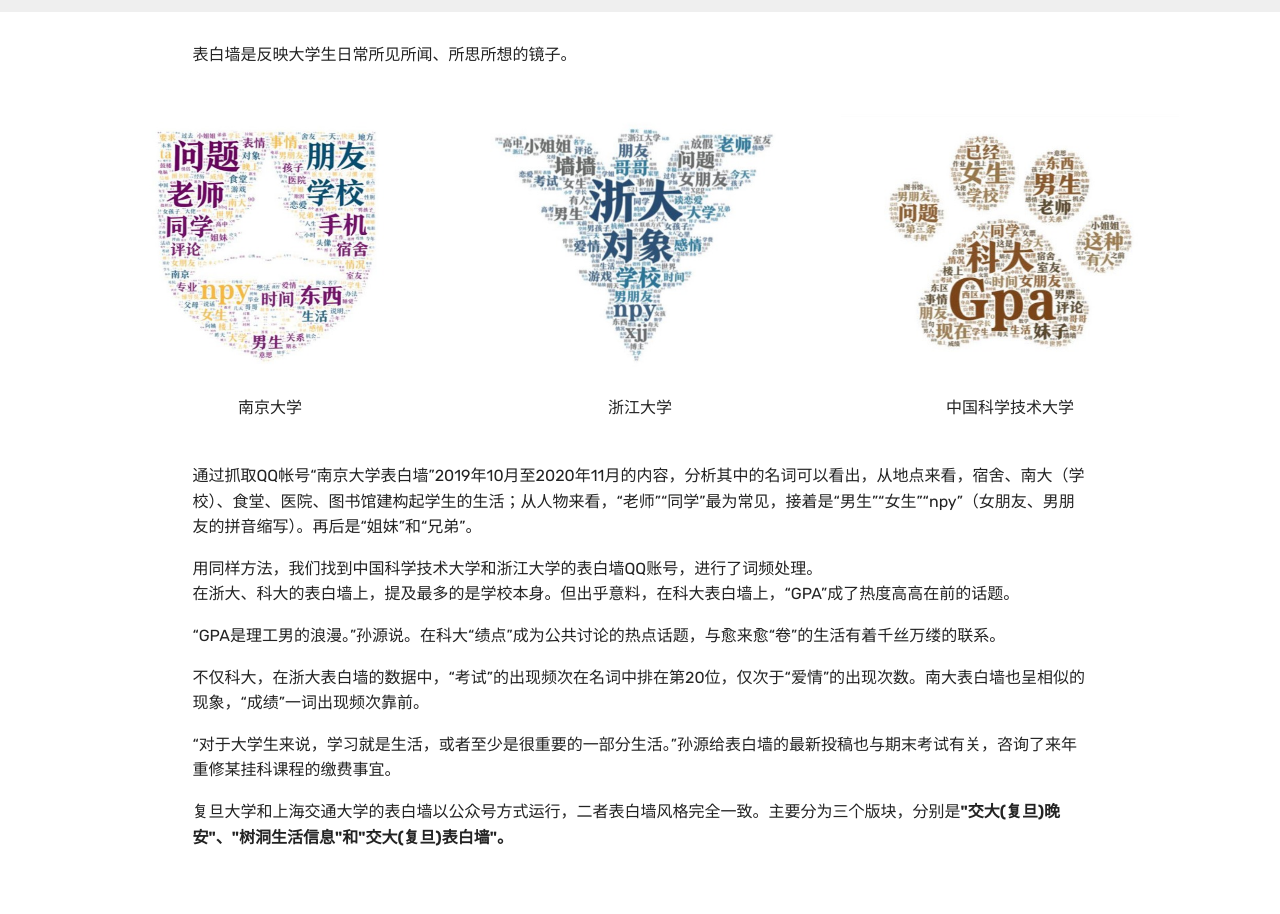
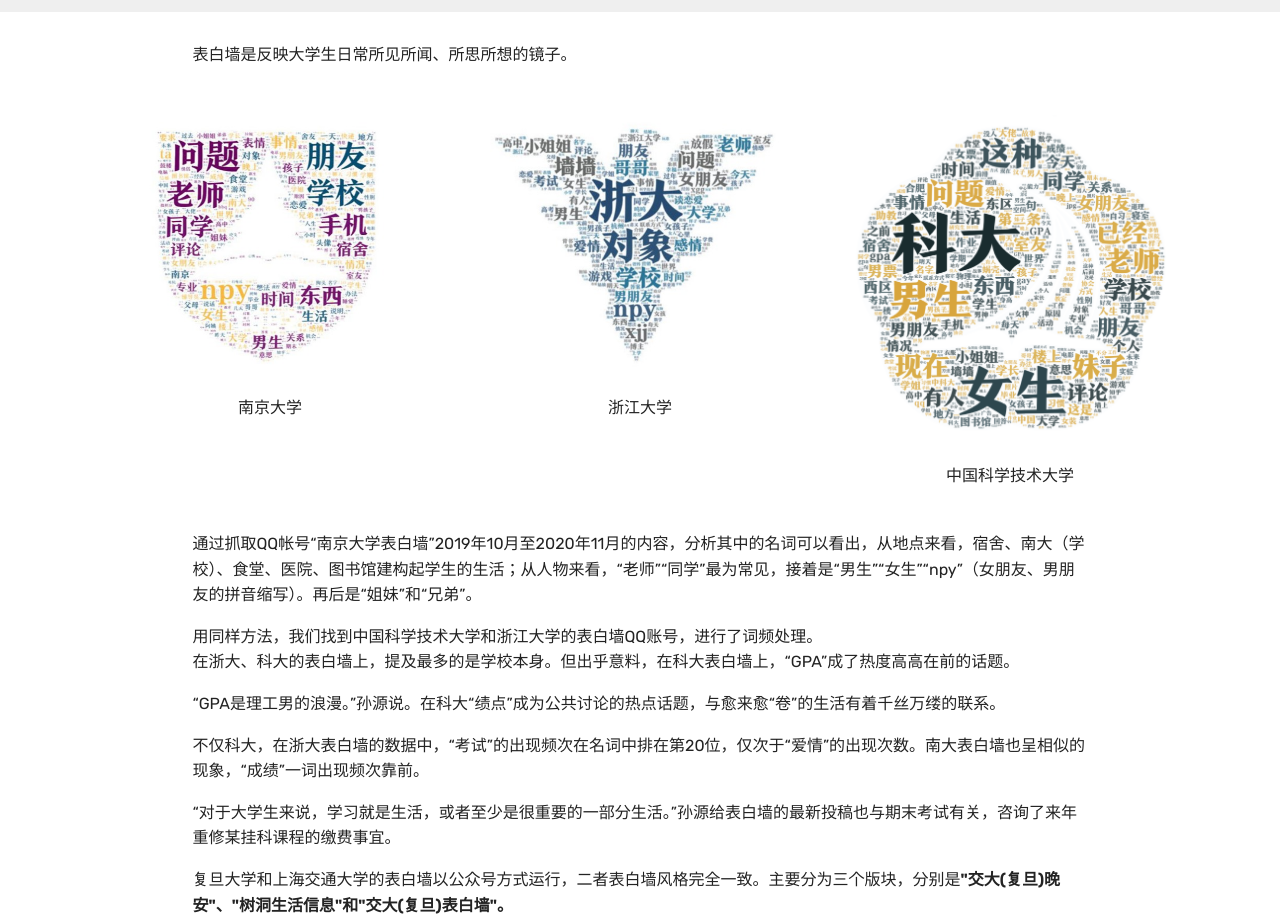
Before and after one commit to XYTAN2000/bbqkeshihua, a plain HTML site: page index.html in a window 1280 px wide. Shown: the part 2126-3040 px from the top of the page. Drawn offline with Linux system fonts and the light colour scheme; a script that the page names is missing; files whose address does not match are found by name.

Commit message:
Update index.html

```diff
--- a/index.html
+++ b/index.html
@@ -232,7 +232,7 @@
             <div class="card p-3 col-12 col-md-6 col-lg-4">
                 <div class="card-wrapper">
                     <div class="card-img">
-                        <img src="assets/images/-675x380.jpeg" alt="Mobirise">
+                        <img src="assets/images/中科大词云.png" alt="Mobirise">
                     </div>
                     <div class="card-box">
                         <h4 class="card-title pb-3 mbr-fonts-style display-7">中国科学技术大学</h4>
```
